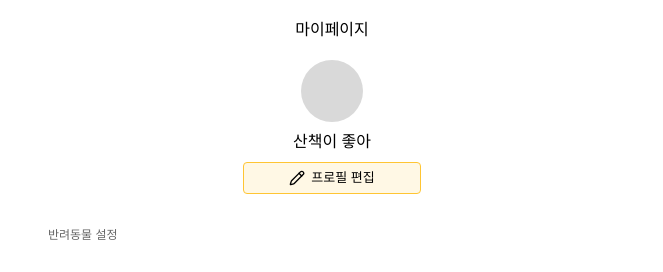
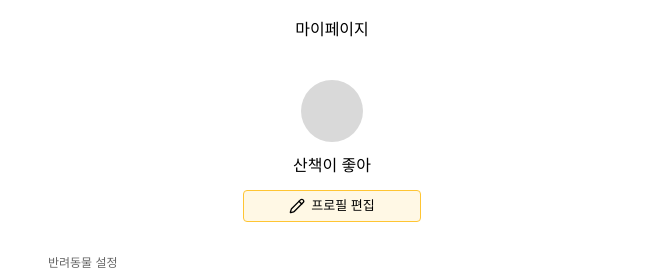
Before and after one commit to JECT-Study/PetFit-3rd-FE, a React (Vite) app: page /mypage in a window 1280 px wide. Shown: the top 272 px of the page, without its empty margins (308-971 px from the left). Built offline with nearby package versions, Linux system fonts and the light colour scheme.

Commit message:
style: 마이페이지 프로필 margin 수정

```diff
--- a/src/features/mypage/Profile.tsx
+++ b/src/features/mypage/Profile.tsx
@@ -18,7 +18,8 @@ const Container = styled.div`
   display: flex;
   flex-direction: column;
   align-items: center;
-  gap: 8px;
+  gap: 12px;
+  margin: 20px 0;
 `;
 
 const ProfilePicture = styled.div`
@@ -31,6 +32,7 @@ const ProfilePicture = styled.div`
 const UserName = styled.div`
   font-size: 16px;
 `;
+
 const EditButton = styled.button`
   display: flex;
   align-items: center;
```
